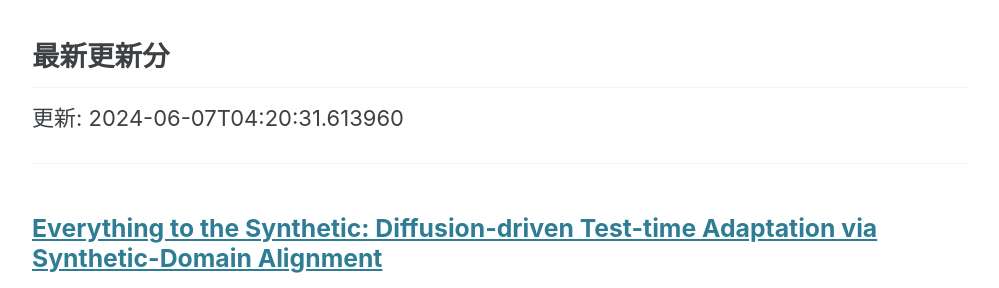
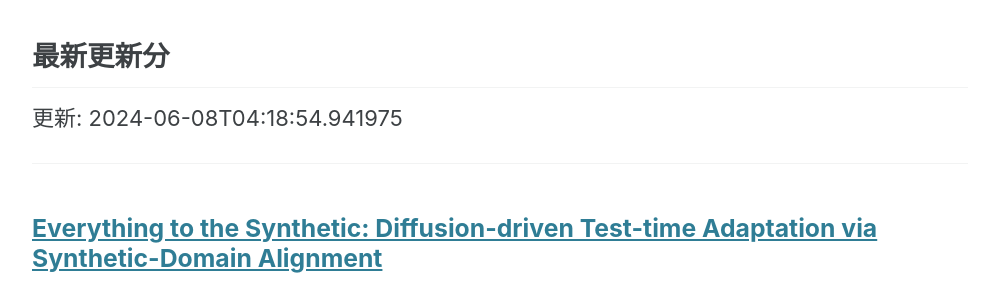
Before and after one commit to haruhisa-enomoto/arxiv-privacy-tech, a Jekyll site: the page built from index.md, in a window 1280 px wide and 900 px high, scrolled down 680 px. Shown: the part 155-443 px from the top of the window, without its empty margins (140-1139 px from the left). Built offline with Jekyll 4.4.1, drawn with Linux system fonts in a browser that asks for light colours; cached includes are drawn as plain includes; formulas are drawn with MathJax 3.

Commit message:
:robot: Automate updates

```diff
--- a/index.md
+++ b/index.md
@@ -27,7 +27,7 @@ author_profile: false
 
 ## 最新更新分
 
-更新: 2024-06-07T04:20:31.613960
+更新: 2024-06-08T04:18:54.941975
 
 - - -
 
```
